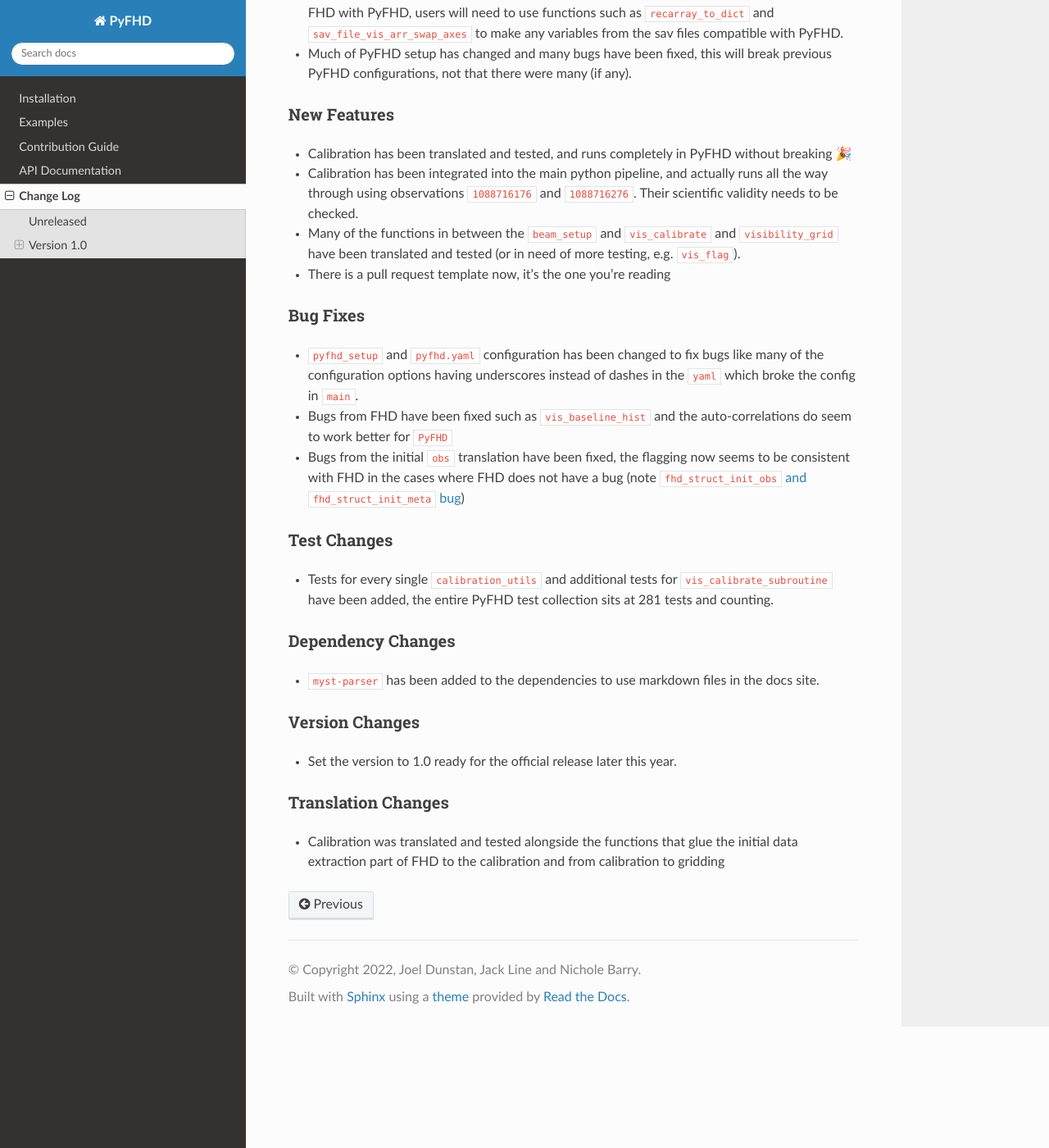
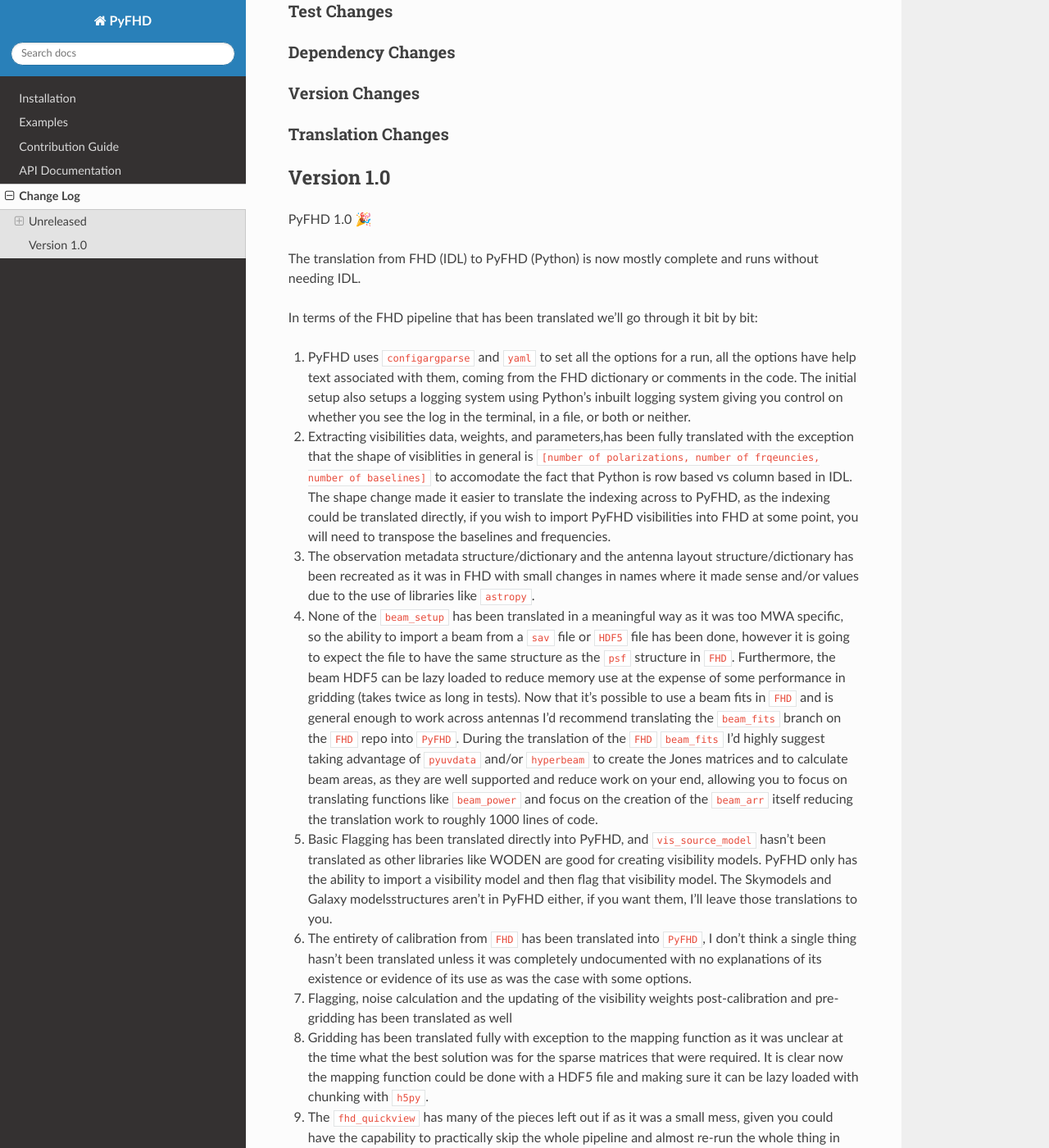
Before and after one commit to ADACS-Australia/PyFHD, a Sphinx documentation site: the page built from docs/source/changelog/changelog.md, in a window 1280 px wide and 1400 px high, scrolled down 366 px. Shown: the whole window at 82% size. Built offline with Sphinx 7.4.7 and the Read the Docs theme 2.0.0, drawn with Linux system fonts in a browser that asks for light colours; some of the changed text lies outside the part shown.

Commit message:
Changelog updated. Checkpoint dir updated log file option updated to remove double negative uvf_dir get's created also

```diff
--- a/docs/source/changelog/changelog.md
+++ b/docs/source/changelog/changelog.md
@@ -2,31 +2,68 @@
 
 ## Unreleased
 
+### Breaking Changes!
+
+### New Features
+
+### Bug Fixes
+
+### Test Changes
+
+### Dependency Changes
+
+### Version Changes
+
+### Translation Changes
+
 ## Version 1.0
 
-### Breaking Changes!
-* Much of the new translation has slightly different shapes and sizes to FHD in some regard, PyFHD is becoming less compatible with FHD day by day, in order to use any sav files from FHD with PyFHD, users will need to use functions such as `recarray_to_dict` and `sav_file_vis_arr_swap_axes` to make any variables from the sav files compatible with PyFHD.
-* Much of PyFHD setup has changed and many bugs have been fixed, this will break previous PyFHD configurations, not that there were many (if any).
+PyFHD 1.0 🎉
 
-### New Features
-* Calibration has been translated and tested, and runs completely in PyFHD without breaking 🎉
-* Calibration has been integrated into the main python pipeline, and actually runs all the way through using observations `1088716176` and `1088716276`. Their scientific validity needs to be checked.
-* Many of the functions in between the `beam_setup` and `vis_calibrate` and `visibility_grid` have been translated and tested (or in need of more testing, e.g. `vis_flag`).
-* There is a pull request template now, it's the one you're reading
+The translation from FHD (IDL) to PyFHD (Python) is now mostly complete and runs without needing IDL.
 
-### Bug Fixes
-* `pyfhd_setup` and `pyfhd.yaml` configuration has been changed to fix bugs like many of the configuration options having underscores instead of dashes in the `yaml` which broke the config in `main`.
-* Bugs from FHD have been fixed such as `vis_baseline_hist` and the auto-correlations do seem to work better for `PyFHD`
-* Bugs from the initial `obs` translation have been fixed, the flagging now seems to be consistent with FHD in the cases where FHD does not have a bug (note [`fhd_struct_init_obs` and `fhd_struct_init_meta` bug](https://github.com/EoRImaging/FHD/issues/311))
+In terms of the FHD pipeline that has been translated we'll go through it bit by bit:
 
-### Test Changes
-* Tests for every single `calibration_utils` and additional tests for `vis_calibrate_subroutine` have been added, the entire PyFHD test collection sits at 281 tests and counting.
+1. PyFHD uses `configargparse` and `yaml` to set all the options for a run, all the options have help text associated with them, coming from the FHD dictionary or comments in the code. The initial setup also setups a logging system using Python's inbuilt logging system giving you control on whether you see the log in the terminal, in a file, or both or neither.
+2. Extracting visibilities data, weights, and parameters,has been fully translated with the exception that the shape of visiblities in general is `[number of polarizations, number of frqeuncies, number of baselines]` to accomodate the fact that Python is row based vs column based in IDL. The shape change made it easier to translate the indexing across to PyFHD, as the indexing could be translated directly, if you wish to import PyFHD visibilities into FHD at some point, you will need to transpose the baselines and frequencies.
+3. The observation metadata structure/dictionary and the antenna layout structure/dictionary has been recreated as it was in FHD with small changes in names where it made sense and/or values due to the use of libraries like `astropy`.
+4. None of the `beam_setup` has been translated in a meaningful way as it was too MWA specific, so the ability to import a beam from a `sav` file or `HDF5` file has been done, however it is going to expect the file to have the same structure as the `psf` structure in `FHD`. Furthermore, the beam HDF5 can be lazy loaded to reduce memory use at the expense of some performance in gridding (takes twice as long in tests). Now that it's possible to use a beam fits in `FHD` and is general enough to work across antennas I'd recommend translating the `beam_fits` branch on the `FHD` repo into `PyFHD`. During the translation of the `FHD` `beam_fits` I'd highly suggest taking advantage of `pyuvdata` and/or `hyperbeam` to create the Jones matrices and to calculate beam areas, as they are well supported and reduce work on your end, allowing you to focus on translating functions like `beam_power` and focus on the creation of the `beam_arr` itself reducing the translation work to roughly 1000 lines of code.
+5. Basic Flagging has been translated directly into PyFHD, and `vis_source_model` hasn't been translated as other libraries like WODEN are good for creating visibility models. PyFHD only has the ability to import a visibility model and then flag that visibility model. The Skymodels and Galaxy modelsstructures aren't in PyFHD either, if you want them, I'll leave those translations to you.
+6. The entirety of calibration from `FHD` has been translated into `PyFHD`, I don't think a single thing hasn't been translated unless it was completely undocumented with no explanations of its existence or evidence of its use as was the case with some options.
+7. Flagging, noise calculation and the updating of the visibility weights post-calibration and pre-gridding has been translated as well
+8. Gridding has been translated fully with exception to the mapping function as it was unclear at the time what the best solution was for the sparse matrices that were required. It is clear now the mapping function could be done with a HDF5 file and making sure it can be lazy loaded with chunking with `h5py`.
+9. The `fhd_quickview` has many of the pieces left out if as it was a small mess, given you could have the capability to practically skip the whole pipeline and almost re-run the whole thing in just `fhd_quickview`. As such `pyfhd_quickview` focuses more on the saving of the final visibilities, results of gridding and calibration. `pyfhd_quickview` also creates the dirty fits files but not including the stokes due to time constraints. `pyfhd_quickview` also doesn't create much of the plots that are in `fhd_quickview` as many are for diagnostics and may no longer be useful, if you wish to make them, create an option in the configuration and make the plot with explicit reasons for it to exist.
+10. `healpix_snapshot_cube_generate` has been translated fully with the ability to make HDF5 Healpix files which should be compatible with any relevant FHD and IDL tools if need be given that IDl has capabilities to read in HDF5 files.
 
-### Dependency Changes
-* `myst-parser` has been added to the dependencies to use markdown files in the docs site.
+The PyFHD pipeline also has a checkpointing system so you can save checkpoints after creating the `obs` dictionary, calibration and gridding so you can load up previous points and run again if you get a failure after a major processing step. A great example would be if you used a wrong option for gridding or got a failure but the calibration ran fine, you could load the calibration checkpoint and start gridding again.
 
-### Version Changes
-* Set the version to 1.0 ready for the official release later this year.
+PyFHD will output everything into a single directory from one run, containing a directory structure itself, please refer to the docs for this directory structure. The docs will also detail the required inputs. Find the docs [here](https://pyfhd.readthedocs.io/en/latest/).
 
-### Translation Changes
-* Calibration was translated and tested alongside the functions that glue the initial data extraction part of FHD to the calibration and from calibration to gridding
+That should cover the major pieces of the FHD pipeline, other notable pieces of work in `PyFHD` is the replication of IDL's:
+* `HISTOGRAM` function with the making of `REVERSE_INDICES` using Numba it's able to produce a histogram and reverse indices array for 1 billion integers in 7 seconds.
+* `REBIN` function - Done completely with `NumPy`
+* `REGIN_GROW` function - Done with a combination of `NumPy` and `SciPy`
+
+Almost every function that has been translated from FHD or IDL has many tests alongside of it, giving PyFHD a total of 300 tests to give you some confidence that PyFHD does actually match what FHD does down to single precision.
+
+Some bugs that did exist in FHD have been fixed during the translation to PyFHD, these has mostly been passed along and been fixed in `FHD`, there are some mysteries like that of `vis_cal_auto_fit` which seem to work better in PyFHD during tests but we're not sure why.
+
+PyFHD has been tested to run with Python `3.10` and `3.11` (and will probably work with `3.12` once the dependencies have been updated to work with `3.12`) with the following packages as dependencies:
+- astropy
+- configargparse
+- numba
+- numpy
+- pytest
+- pytest-cov
+- scipy
+- setuptools
+- sphinx
+- colorama
+- importlib_resources
+- h5py
+- healpy
+- sphinx-rtd-theme
+- sphinx-argparse
+- myst-parser
+
+PyFHD can be installed via `pip` or via `mamba`/`conda`.
--- a/docs/source/index.rst
+++ b/docs/source/index.rst
@@ -15,12 +15,13 @@
 **H**\olographic
 **D**\econvolution
 
-.. note:: PyFHD is still a work in progress, and as such, in places still relies on the IDL code under the hood. As time goes on, this reliance should shrink.
+.. note:: PyFHD is still a work in progress but no longer requires IDL to work!
 
 Started as a project created in IDL, FHD is an open-source imaging algorithm for radio interferometers,
 specifically tested on MWA Phase I, MWA Phase II, PAPER, and HERA. There are three main use-cases for FHD:
 efficient image deconvolution for general radio astronomy, fast-mode Epoch of Reionization analysis, and simulation.
 
+Now, FHD has been translated to Python, giving us **PyFHD**, license free, free to use and free of IDL.
 
 Contents
 -----------------
--- a/pyfhd.yaml
+++ b/pyfhd.yaml
@@ -3,7 +3,7 @@
 input-path : './input'
 recalculate-all : false
 silent : false
-disable-log : false
+log-file : true
 conserve-memory : false
 instrument : 'mwa'
 memory-threshold : 100000000
```
Also changed, not shown: 3 other files.
